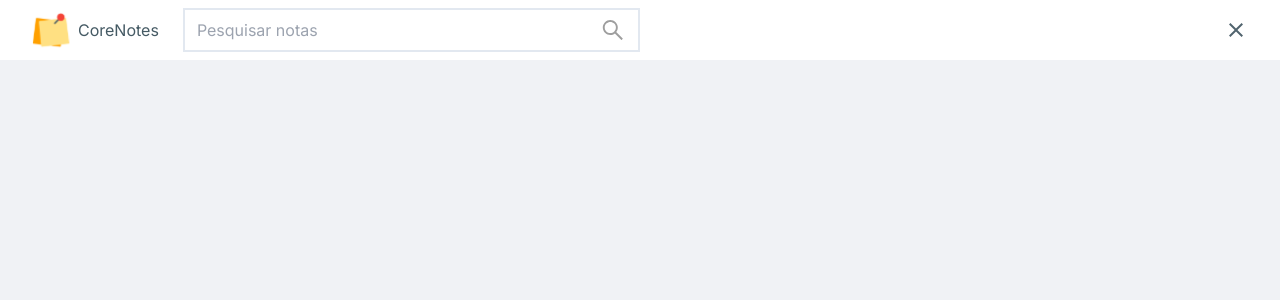
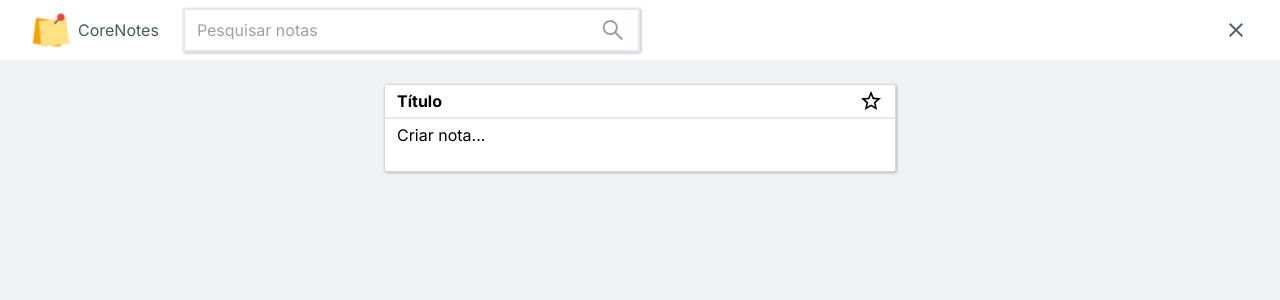
Before and after one commit to DavidGBbr/Desafio_Corelab, a Next.js app in the folder frontend/: page / in a window 1280 px wide. Shown: the top 300 px of the page. Built offline with nearby package versions, Linux system fonts and the light colour scheme.

Commit message:
Create note component created

```diff
--- a/frontend/src/app/layout.tsx
+++ b/frontend/src/app/layout.tsx
@@ -1,7 +1,6 @@
 import type { Metadata } from "next";
 import { Inter } from "next/font/google";
 import "./globals.css";
-import Header from "@/components/header";
 
 const inter = Inter({ subsets: ["latin"] });
 
@@ -17,10 +16,7 @@ export default function RootLayout({
 }) {
   return (
     <html lang="en">
-      <body className={inter.className}>
-        <Header />
-        {children}
-      </body>
+      <body className={inter.className}>{children}</body>
     </html>
   );
 }
--- a/frontend/src/app/page.tsx
+++ b/frontend/src/app/page.tsx
@@ -1,5 +1,13 @@
-import Image from "next/image";
+import CreateNote from "@/components/createNote";
+import Header from "@/components/header";
 
 export default function Home() {
-  return <></>;
+  return (
+    <>
+      <Header />
+      <main className="w-4/5 mx-auto my-6">
+        <CreateNote />
+      </main>
+    </>
+  );
 }
--- /dev/null
+++ b/frontend/src/components/createNote/index.tsx
@@ -0,0 +1,18 @@
+import React from "react";
+import { MdOutlineStarBorder } from "react-icons/md";
+
+const CreateNote = () => {
+  return (
+    <div className="bg-white w-1/2 mx-auto shadow-3xl border-[1px] border-[#D9D9D9] rounded-sm">
+      <div className="flex items-center justify-between border-b-2 px-3 py-1">
+        <h1 className="font-bold">Título</h1>
+        <MdOutlineStarBorder className="size-6" />
+      </div>
+      <div className="px-3 pt-1 pb-6">
+        <p>Criar nota...</p>
+      </div>
+    </div>
+  );
+};
+
+export default CreateNote;
--- a/frontend/src/components/header/index.tsx
+++ b/frontend/src/components/header/index.tsx
@@ -13,7 +13,7 @@ const Header = () => {
       <div className="flex items-center w-full md:w-1/2">
         <Image src={LogoImg} alt="Image Logo" priority />
         <p className="ml-2 mr-6 text-m text-[#455A64]">CoreNotes</p>
-        <div className="border-2 border-slate-200 flex items-center w-full">
+        <div className="border-2 border-slate-200 flex items-center w-full shadow-3xl">
           <input
             type="text"
             placeholder="Pesquisar notas"
--- a/frontend/tailwind.config.ts
+++ b/frontend/tailwind.config.ts
@@ -8,6 +8,9 @@ const config: Config = {
   ],
   theme: {
     extend: {
+      boxShadow: {
+        "3xl": "1px 1px 3px 0px rgba(0, 0, 0, 0.25)",
+      },
       backgroundImage: {
         "gradient-radial": "radial-gradient(var(--tw-gradient-stops))",
         "gradient-conic":
```
